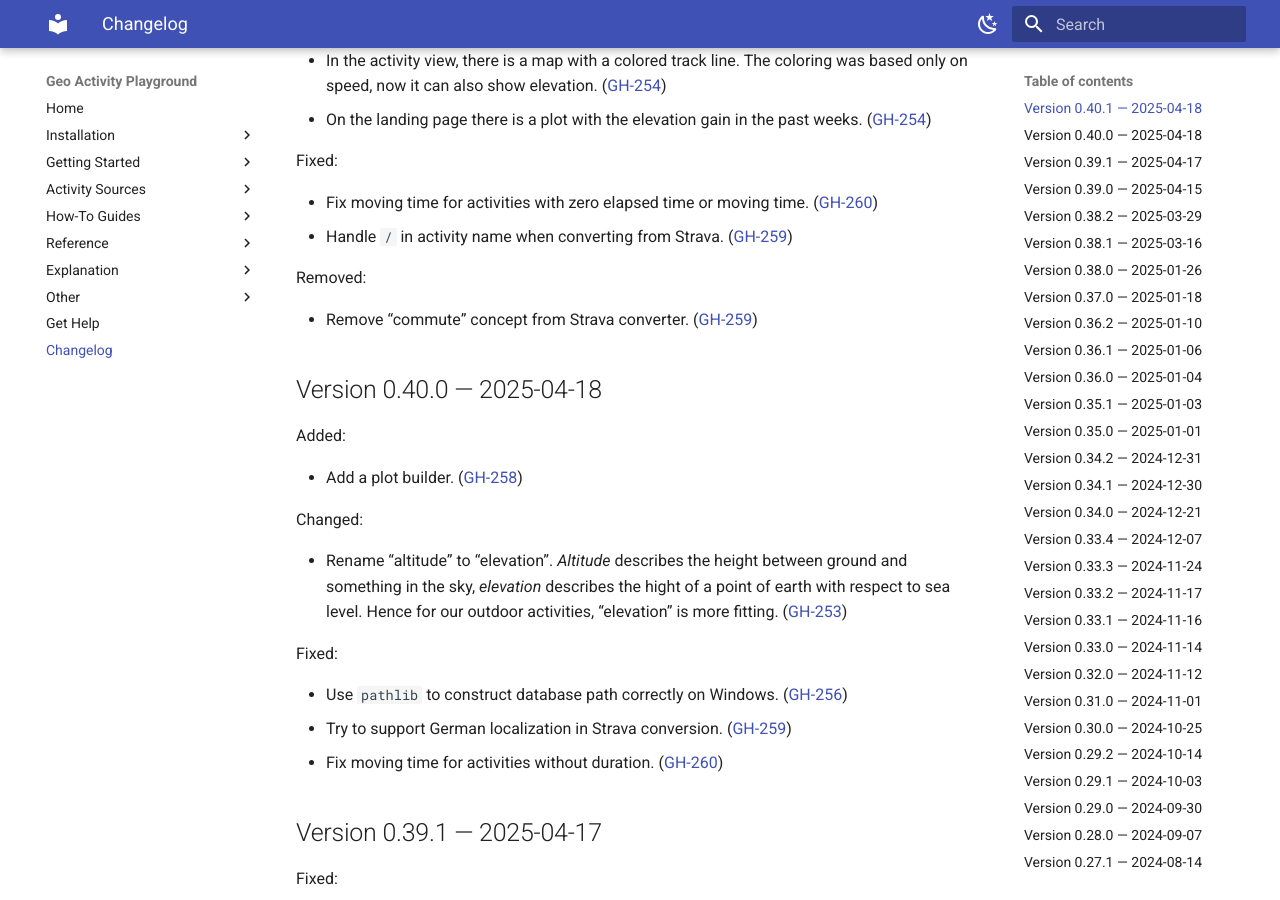
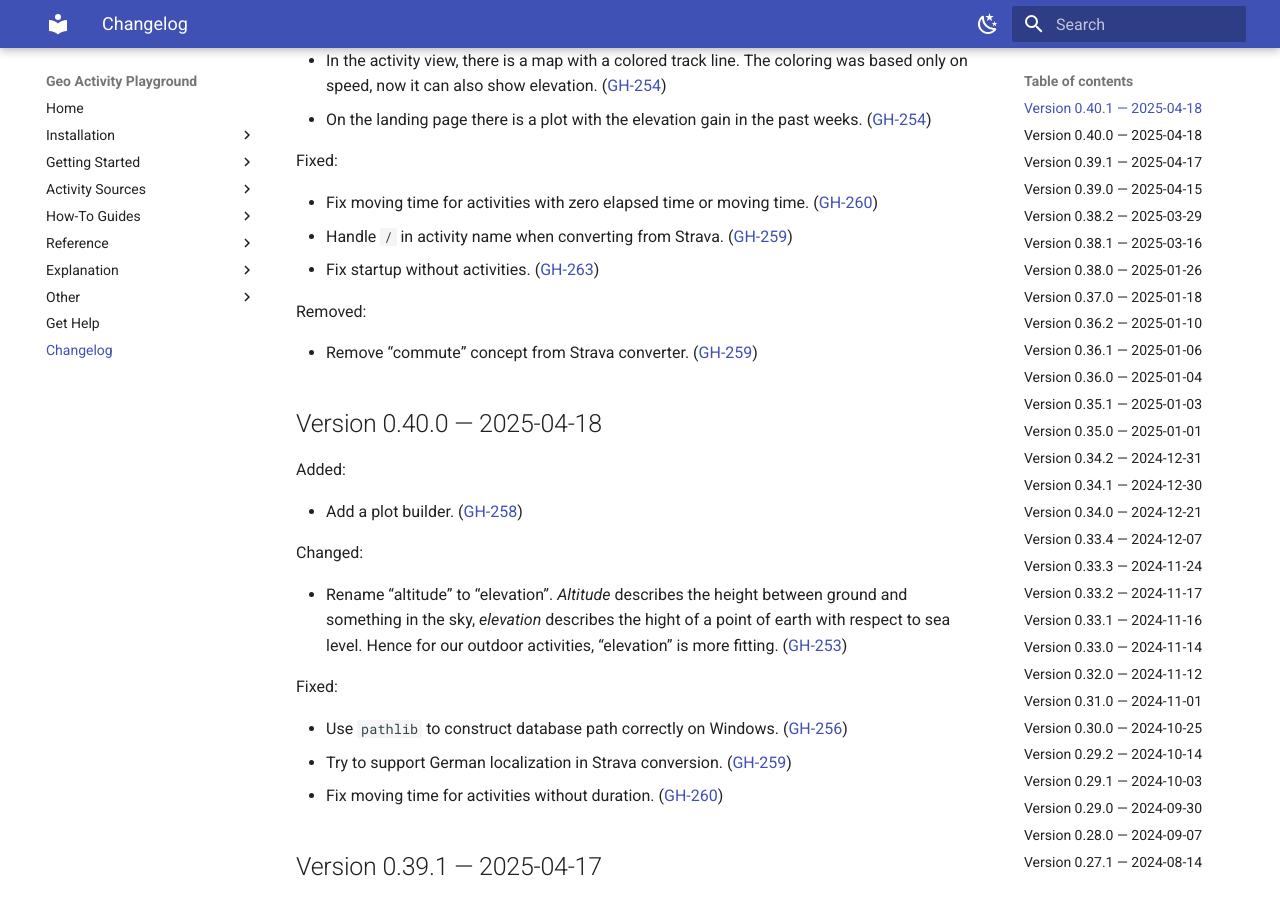
Before and after one commit to martin-ueding/geo-activity-playground, an MkDocs documentation site: the page built from docs/changelog.md, in a window 1280 px wide and 900 px high, scrolled down 375 px. Built offline with MkDocs 1.6.1 and Material for MkDocs 9.7.7, drawn with Linux system fonts in a browser that asks for light colours.

Commit message:
Changelog entry

```diff
--- a/docs/changelog.md
+++ b/docs/changelog.md
@@ -27,6 +27,7 @@
 
 - Fix moving time for activities with zero elapsed time or moving time. ([GH-260](https://github.com/martin-ueding/geo-activity-playground/issues/260))
 - Handle `/` in activity name when converting from Strava. ([GH-259](https://github.com/martin-ueding/geo-activity-playground/issues/259))
+- Fix startup without activities. ([GH-263](https://github.com/martin-ueding/geo-activity-playground/issues/263))
 
 Removed:
 
```
